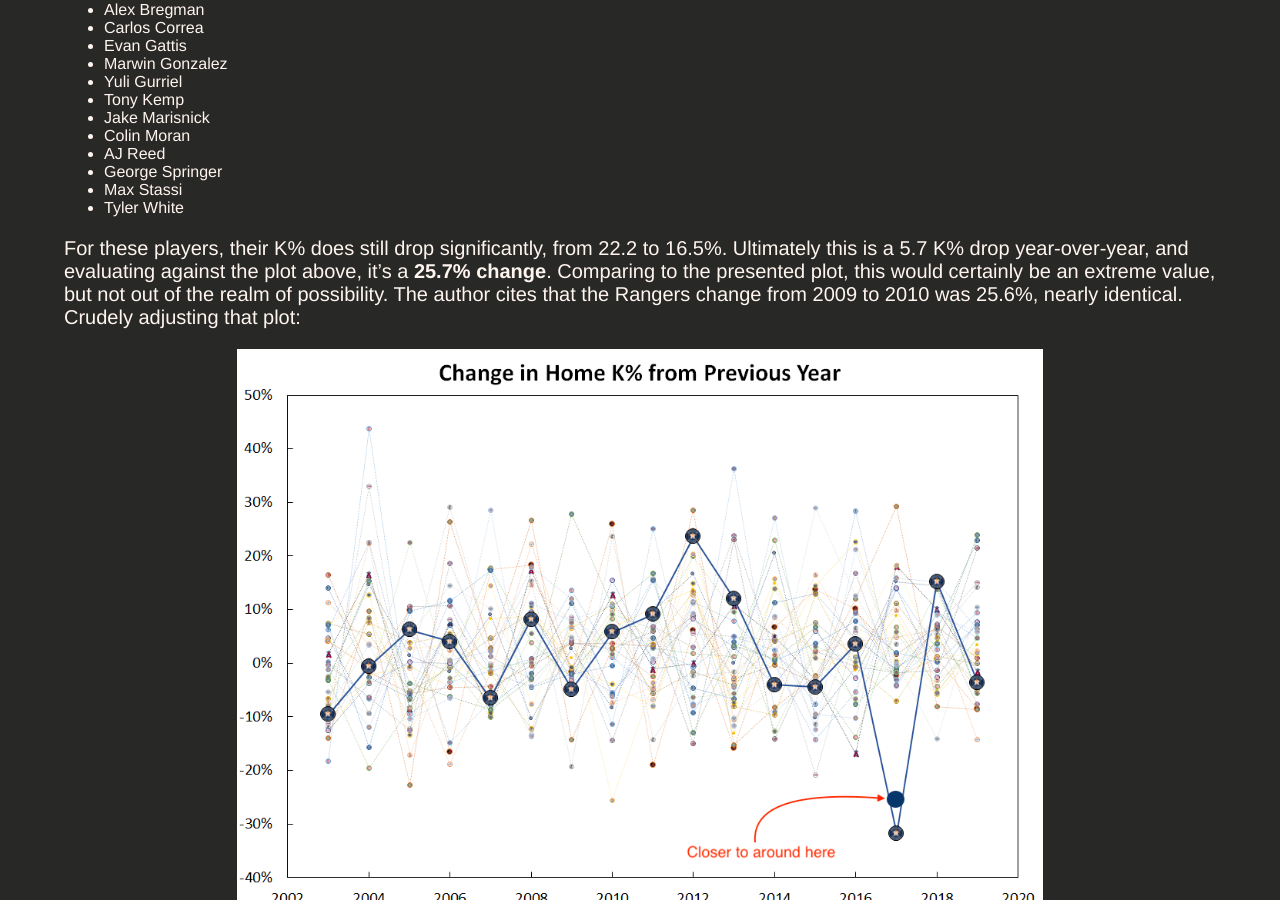
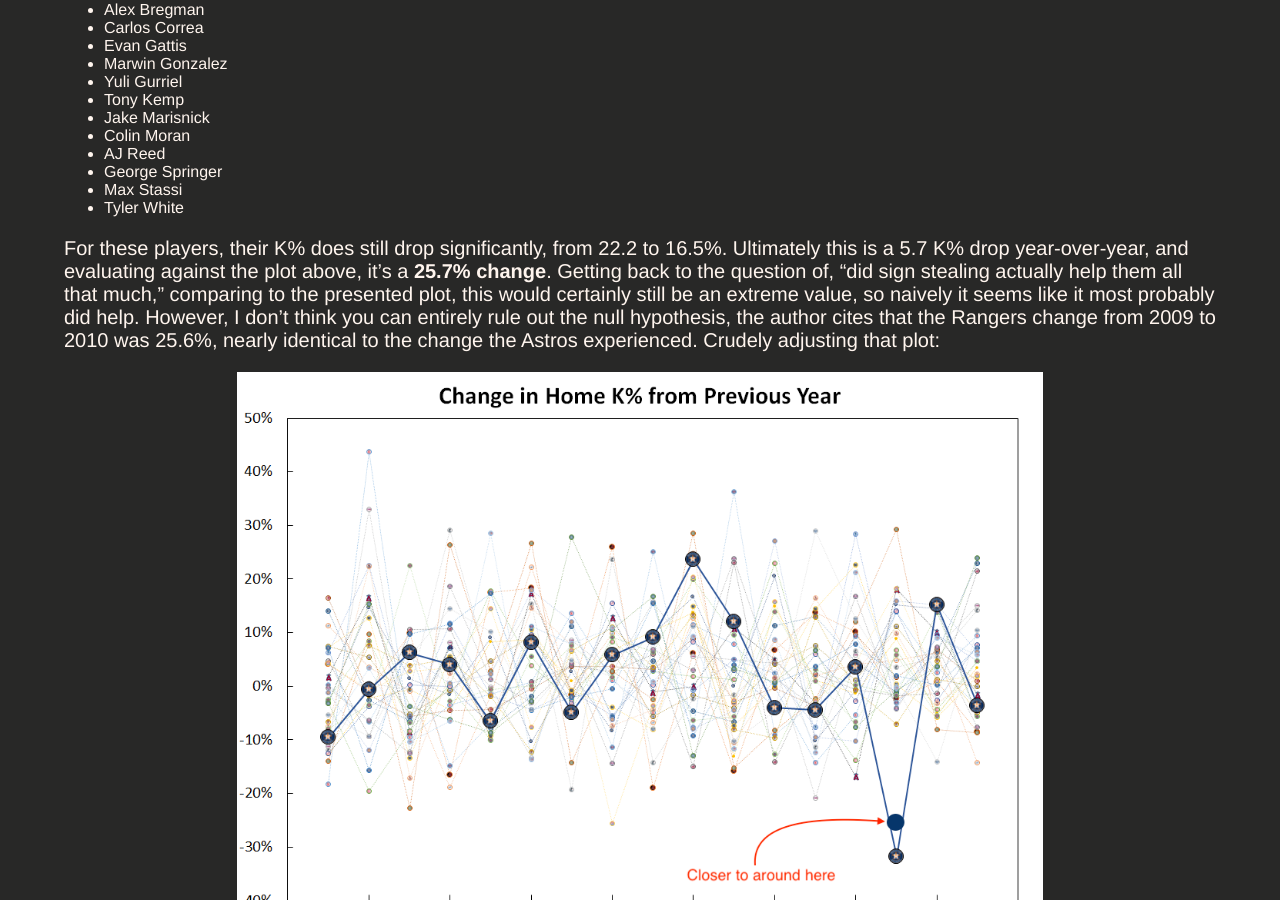
Before and after one commit to tjburch/tjburch.github.io, a Jekyll site: the page built from _posts/2019-11-14-astros_signs_continuity.md, in a window 1280 px wide and 900 px high, scrolled down 1455 px. Built offline with Jekyll 4.4.1, drawn with Linux system fonts in a browser that asks for light colours; comment, search, counter and statistics services are not loaded.

Commit message:
Expand on a small point

```diff
--- a/_posts/2019-11-14-astros_signs_continuity.md
+++ b/_posts/2019-11-14-astros_signs_continuity.md
@@ -28,7 +28,7 @@ I decided to take a look into _just_ the players that had PAs in both 2016 and 2
 - Max Stassi
 - Tyler White
 
-For these players, their K% does still drop significantly, from 22.2 to 16.5%. Ultimately this is a 5.7 K% drop year-over-year, and evaluating against the plot above, it's a **25.7% change**. Comparing to the presented plot, this would certainly be an extreme value, but not out of the realm of possibility. The author cites that the Rangers change from 2009 to 2010 was 25.6%, nearly identical. Crudely adjusting that plot:
+For these players, their K% does still drop significantly, from 22.2 to 16.5%. Ultimately this is a 5.7 K% drop year-over-year, and evaluating against the plot above, it's a **25.7% change**. Getting back to the question of, "did sign stealing actually help them all that much," comparing to the presented plot, this would certainly still be an extreme value, so naively it seems like it most probably did help. However, I don't think you can entirely rule out the null hypothesis, the author cites that the Rangers change from 2009 to 2010 was 25.6%, nearly identical to the change the Astros experienced. Crudely adjusting that plot:
 
 <img src="/blogimages/astros-krate.png" class="center" style="width:70%;">
 
```
